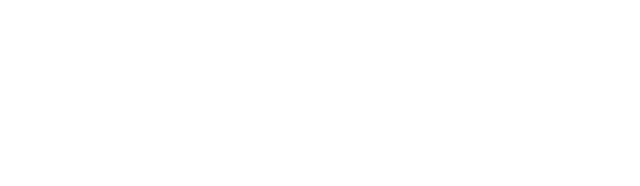
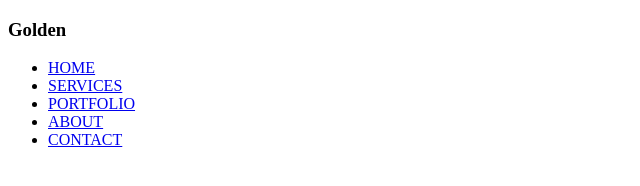
Before and after one commit to SzczygielP/Simple-landing-page, a plain HTML site: page index.html in a window 1280 px wide. Shown: the whole page, without its empty margins (0-640 px from the left). Drawn offline with Linux system fonts and the light colour scheme.

Commit message:
Add navigation

```diff
--- a/index.html
+++ b/index.html
@@ -8,6 +8,19 @@
     <link rel="stylesheet" type="text/css" media="screen" href="css/style.css" />
 </head>
 <body>
+    <header>
+        <nav class="container">
+            <h3>Golden</h3>
+            <ul>
+                <li> <a href="#">HOME</a> </li>
+                <li> <a href="#">SERVICES</a> </li>
+                <li> <a href="#">PORTFOLIO</a> </li>
+                <li> <a href="#">ABOUT</a> </li>
+                <li> <a href="#">CONTACT</a> </li>
+            </ul>
+
+        </nav>
+    </header>
 
 </body>
 </html>
```
